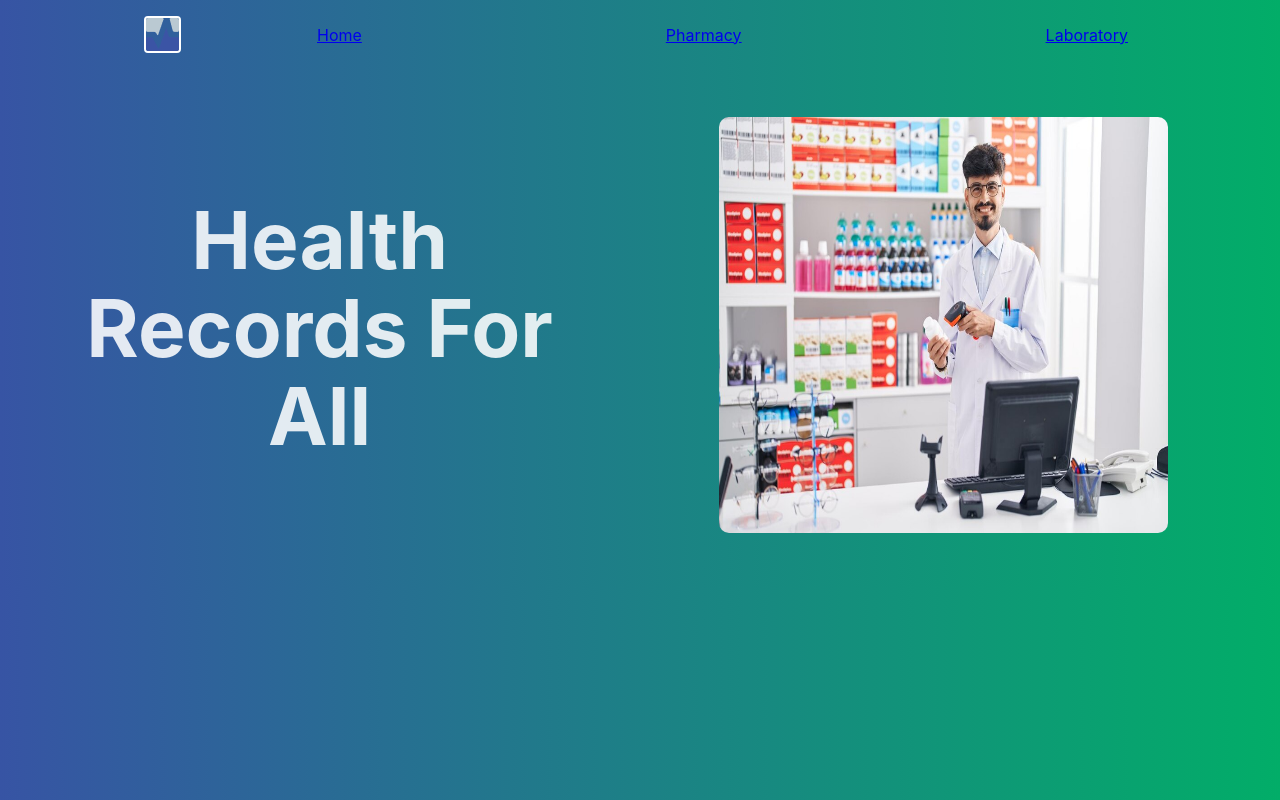
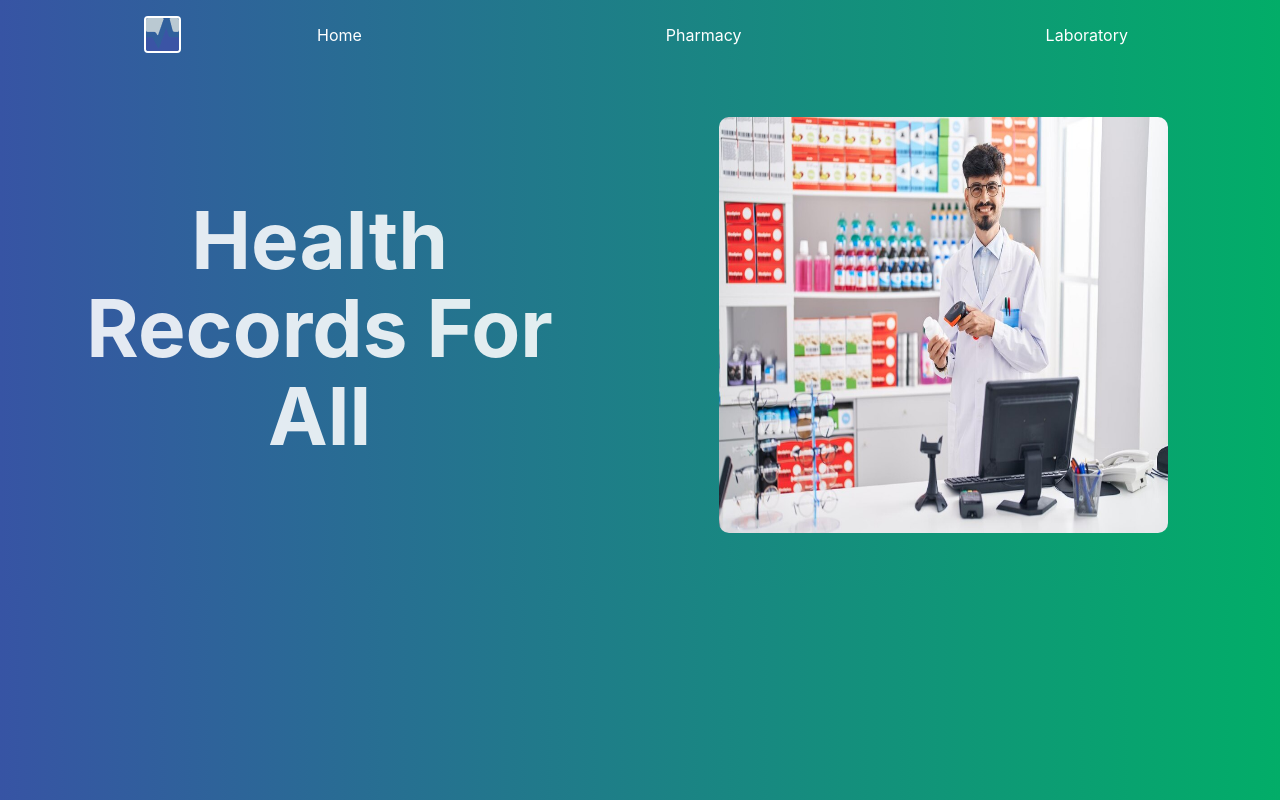
Before and after one commit to abronoma/Project-Medtrack, a React (Vite) app: page / in a window 1280 px wide. Built offline with nearby package versions, Linux system fonts and the light colour scheme.

Commit message:
Changed Links to NavLinks

```diff
--- a/src/components/landing/Header.jsx
+++ b/src/components/landing/Header.jsx
@@ -1,7 +1,7 @@
 import React from "react";
 import style from "./Header.module.css";
 import logo from "../../assets/images/medtrack.png";
-import { Link } from "react-router-dom";
+import { NavLink } from "react-router-dom";
 
 export default function Header() {
   return (
@@ -10,9 +10,9 @@ export default function Header() {
         <img src={logo} alt="" />
       </div>
       <div className={style.nav_items}>
-        <Link to="/">Home </Link>
-        <Link to="/pharmacy">Pharmacy </Link>
-        <Link to="/laboratory">Laboratory</Link>
+        <NavLink to="/">Home </NavLink>
+        <NavLink to="/pharmacy">Pharmacy </NavLink>
+        <NavLink to="/laboratory">Laboratory</NavLink>
       </div>
     </nav>
   );
--- a/src/components/landing/Header.module.css
+++ b/src/components/landing/Header.module.css
@@ -14,13 +14,21 @@
     justify-content: space-around;
 }
 
-.nav_items p {
-    border-radius: 6px;
-    padding: 10px;
+.nav_items a {
+    text-decoration: none;
+    color: #fff;
+    border-radius: 4px;
+    padding: 6px 12px;
 }
 
-.nav_items p:hover {
-    background-color: #02AD68;
+.nav_items a:hover {
+    background-color: #fff;
+    color: #3754A4;
+    font-weight: 500;
+}
+
+.nav_items a.active {
+    color: black;
 }
 
 .logo img {
```
